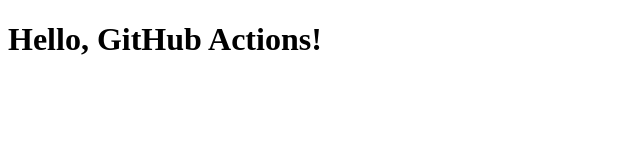
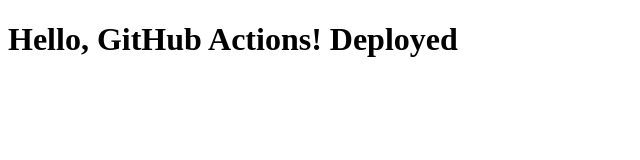
Before and after one commit to Toluwanee/gh-deployment-workflow, a plain HTML site: page index.html in a window 1280 px wide. Shown: the whole page, without its empty margins (0-640 px from the left). Drawn offline with Linux system fonts and the light colour scheme.

Commit message:
Update index.html

```diff
--- a/index.html
+++ b/index.html
@@ -4,6 +4,6 @@
     <title>GitHub Actions Deployment</title>
 </head>
 <body>
-    <h1>Hello, GitHub Actions!</h1>
+    <h1>Hello, GitHub Actions! Deployed</h1>
 </body>
 </html>
```
